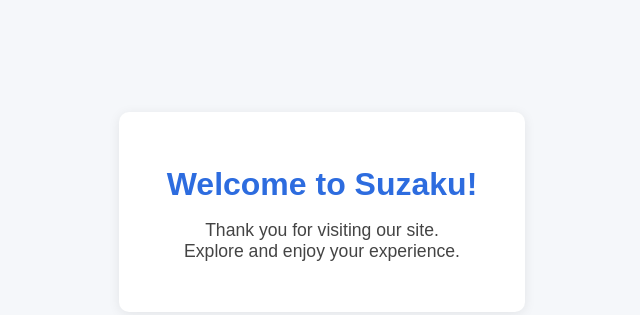
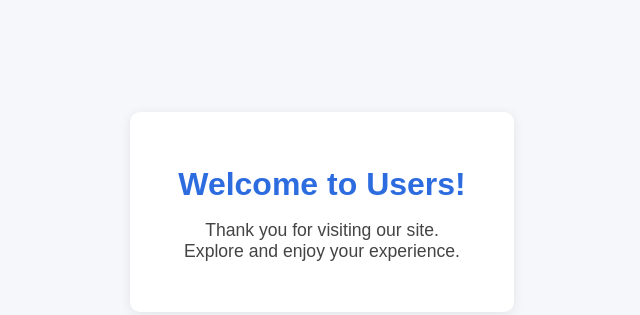
Before and after one commit to Suzaku07/imsuzaku, a plain HTML site: page index.html in a window 1280 px wide. Shown: the part 188-503 px from the top of the page, without its empty margins (318-958 px from the left). Drawn offline with Linux system fonts and the light colour scheme.

Commit message:
Update index.html

```diff
--- a/index.html
+++ b/index.html
@@ -2,7 +2,7 @@
 <html lang="en">
 <head>
     <meta charset="UTF-8">
-    <title>Welcome to superman</title>
+    <title>Suzaku</title>
     <meta name="viewport" content="width=device-width, initial-scale=1.0">
     <style>
         body {
@@ -34,7 +34,7 @@
 </head>
 <body>
     <div class="container">
-        <h1>Welcome to Suzaku!</h1>
+        <h1>Welcome to Users!</h1>
         <p>
             Thank you for visiting our site.<br>
             Explore and enjoy your experience.
```
